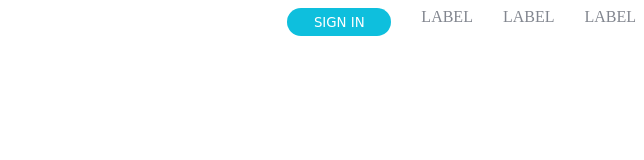
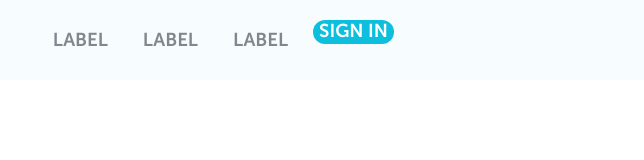
Before and after one commit to v-lubomski/vlubomski.github.io, a plain HTML site: page lesson-2/index.html in a window 1280 px wide. Shown: the whole page, without its empty margins (636-1280 px from the left). Drawn offline with Linux system fonts and the light colour scheme.

Commit message:
nav-ver.1

```diff
--- a/lesson-2/css/nav.css
+++ b/lesson-2/css/nav.css
@@ -1,16 +1,46 @@
+@font-face {
+    font-family: "Museo Sans";
+    src: url(../fonts/MuseoSans-700.otf);
+}
+
+body{
+    margin: 0;
+}
+
+.nav{
+    height: 60px;
+    background-color: #f7fdfe;
+    padding: 20px 250px 0 0;
+}
+
 .nav__btn{
-    color: white;
-    padding: .5em 2em;
+    float: right;
+
+    padding: 9px 27 px;
     border-radius: 20px;
     background-color: #0ebfdd;
     border: 0;
-    font-family: cursive;
-    float: right;
+    margin: 0 0 0 15px;
+
+    color: white;
+    font-family: "Museo Sans", sans-serif;
+    font-size: 14pt;
+    font-weight: 700;
+
+    cursor: pointer;
+    outline-width: 0;
 }
 
-.nav__item{
+.nav__item {
+    display: block;
+    padding:10px;
+    margin: 0 0 0 15px;
+    float: right;
+
+    color: #82868f;
     text-decoration: none;
-    color: #82868f;
-    margin-left: 30px;
-    float: right;
+    text-align: center;
+    font-family: "Museo Sans", sans-serif;
+    font-size: 14pt;
+    font-weight: 700;
 }
--- a/lesson-2/index.html
+++ b/lesson-2/index.html
@@ -6,15 +6,11 @@
     <link rel="stylesheet" href="css/style.css"/>
 </head>
 <body>
-
-<!--тут будет лого-->
-
 <nav class="nav">
+    <input class="nav__btn" type="button" value="SIGN IN">
     <a class="nav__item" href="#">LABEL</a>
     <a class="nav__item" href="#">LABEL</a>
     <a class="nav__item" href="#">LABEL</a>
-
-    <input class="nav__btn" type="button" value="SIGN IN">
 </nav>
 
 
```
Also changed, not shown: lesson-2/fonts/MuseoSans-700.otf (added).
